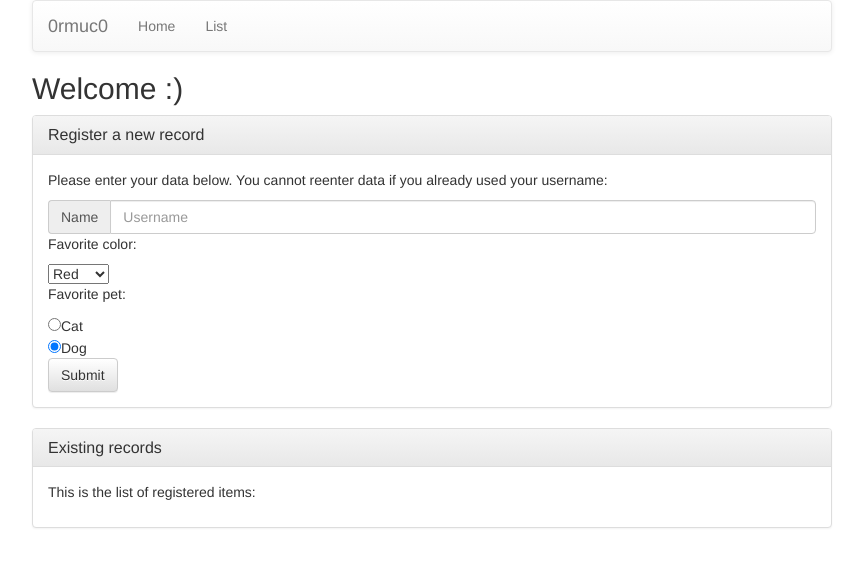
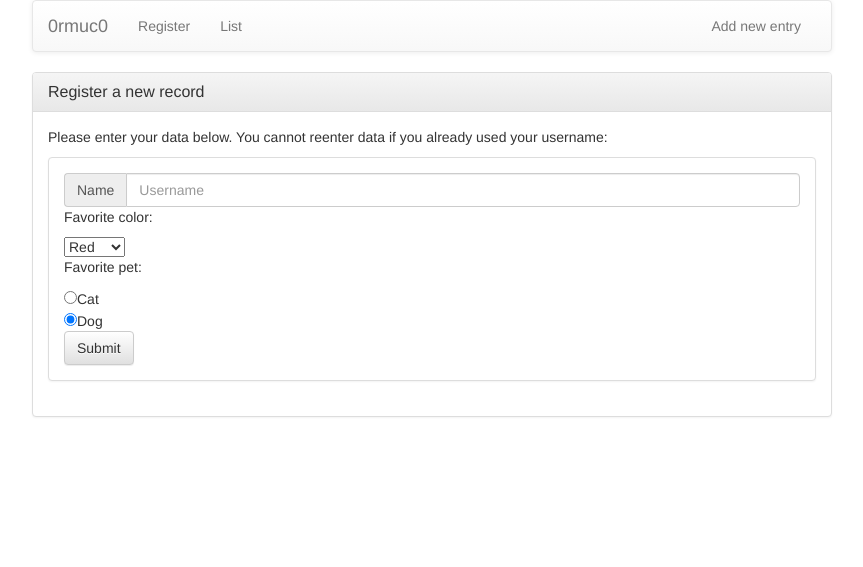
Before and after one commit to mrjk/0rmuc0-app, a Flask app: page / in a window 1280 px wide. Shown: the top 567 px of the page, without its empty margins (208-1071 px from the left). Run offline with Flask 2, Linux system fonts and the light colour scheme; some libraries are stand-ins or nearby versions.

Commit message:
Make a better display

```diff
--- a/main.py
+++ b/main.py
@@ -34,34 +34,39 @@ app.config.from_envvar('ORMUCO_DEBUG', silent=True)
 @app.route('/', methods=['GET', 'POST'])
 def page_main():
 
-
+    # Build template array
+    args = {}
+    args["page_title"] = "Add new entry"
+    args["flash_type"] = "success"
 
     # If POST, then add data to the DB
+    db = get_db()
     if request.method == 'POST':
-      db = get_db()
-      db.execute('insert into user_data (username, color, pet) values (?, ?, ?)',
-        [request.form['username'], request.form['color'], request.form['pet']]
-      )
-      db.commit()
-      flash('New entry added for user %s (favorite color is %s and prefered pet is %s)' % ( request.form["username"], request.form["color"], request.form["pet"]))
+
+      # Check if user is already registered
+      cur = db.execute('select username from user_data where username=?', [ request.form['username']])
+      if len( cur.fetchall() ) > 0:
+        flash('Failed: You already registerd data with your username %s' % ( request.form["username"]))
+        args["flash_type"] = "danger"
+      else:
+        db.execute('insert into user_data (username, color, pet) values (?, ?, ?)',
+          [request.form['username'], request.form['color'], request.form['pet']]
+        )
+        db.commit()
+        flash('Success: New entry added for user %s (favorite color is %s and prefered pet is %s)' % ( request.form["username"], request.form["color"], request.form["pet"]))
 
     # Get a db dump
-    db = get_db()
-    cur = db.execute('select username, color, pet from user_data order by username asc')
-
-    # Build template array
-    args = {}
-    args["page_title"] = "Welcome :)"
-    args["records"] = cur.fetchall()
+    cur = db.execute('select username, color, pet from user_data order by id desc')
 
     # Display template
+    args["records"] = cur.fetchall()
     return render_template('home.html', args=args)
 
 
 @app.route('/list/')
 def page_list():
     db = get_db()
-    cur = db.execute('select username, color, pet from user_data order by username asc')
+    cur = db.execute('select username, color, pet from user_data order by id desc')
 
     args = {}
     args["page_title"] = "Records listing"
--- a/templates/home.html
+++ b/templates/home.html
@@ -10,6 +10,8 @@
   <div class="panel-body">
     <p>Please enter your data below. You cannot reenter data if you already used your username:</p>
 
+    <div class="panel panel-default">
+      <div class="panel-body">
         <form action="/" method="post">
 
           <div class="input-group">
@@ -39,28 +41,7 @@
         </form>
       </div>
     </div>
-
-
-<div class="panel panel-default">
-
-  <div class="panel-heading">
-    <h2 class="panel-title">Existing records</h2>
   </div>
-
-  <div class="panel-body">
-    <p>This is the list of registered items:</p>
-  </div>
-
-  <!-- Table content -->
-  <table class="table">
-  {% for record in args.records %}
-    <tr>
-      <th>{{record.username}}</th>
-      <th>{{record.color}}</th>
-      <th>{{record.pet}}</th>
-    </tr>
-  {% endfor %}
-  </table>
 </div>
 
 {% endblock %}
--- a/templates/layout.html
+++ b/templates/layout.html
@@ -25,10 +25,16 @@ margin-left:auto ;margin-right:auto
       <span class="navbar-brand">0rmuc0</span>
     </div>
     <div class="collapse navbar-collapse" id="bs-example-navbar-collapse-1">
+
       <ul class="nav navbar-nav">
-        <li><a href="/">Home</a></li>
+        <li><a href="/">Register</a></li>
         <li><a href="/list/">List</a></li>
       </ul>
+
+      <ul class="nav navbar-nav navbar-right">
+        <li><a href="#">{{ args.page_title }}</a></li>
+      </ul>
+
     </div>
   </div>
 </nav>
@@ -39,11 +45,8 @@ margin-left:auto ;margin-right:auto
 
   <!-- Flash -->
   {% for message in get_flashed_messages() %}
-    <div class="flash alert alert-success" role="alert">{{ message }}</div>
+    <div class="flash alert alert-{{ args.flash_type }}" role="alert">{{ message }}</div>
   {% endfor %}
-
-  <!-- Page title -->
-  <h2>{{ args.page_title }}</h2>
 
   <!-- Page body -->
   {% block body %}{% endblock %}
```
Also changed, not shown: templates/list.html (+7 -6 lines). Lines whose indentation alone changed are shown as unchanged.
